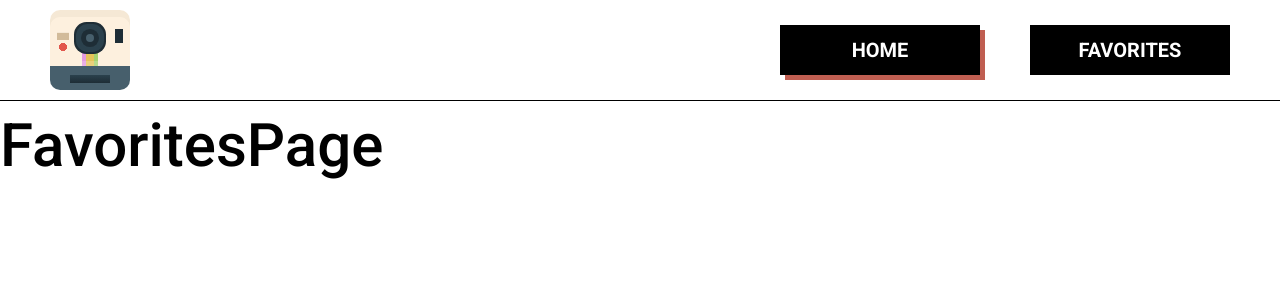
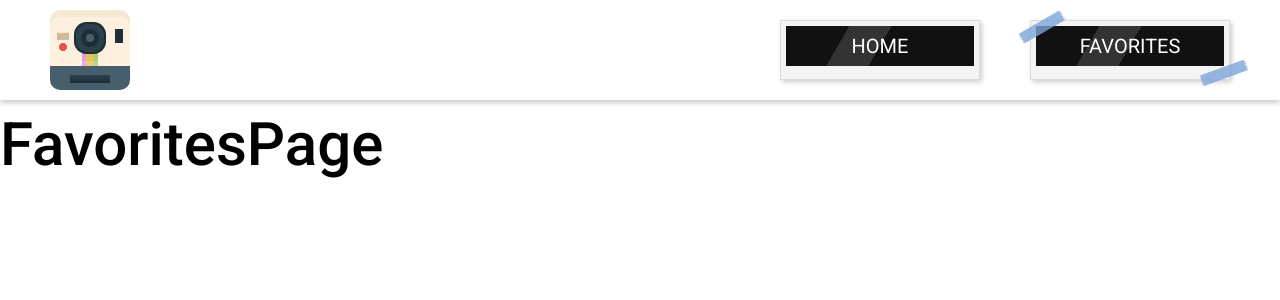
Before and after one commit to kherma/pinterest-app, a React (Create React App) app: page /favorites in a window 1280 px wide. Shown: the top 300 px of the page. Built offline with nearby package versions, Linux system fonts and the light colour scheme.

Commit message:
Add navbar menu styles

```diff
--- a/src/components/layout/Navbar/Navbar.module.scss
+++ b/src/components/layout/Navbar/Navbar.module.scss
@@ -8,7 +8,8 @@
   grid-template-columns: auto 1fr;
   align-items: center;
   padding: 1rem 5rem;
-  border-bottom: 1px solid $dark;
+  // border-bottom: 1px solid rgba($dark, 0.2);
+  box-shadow: 0 0.3rem 0.5rem rgba($dark, 0.2);
 }
 
 .menuContainer {
@@ -17,40 +18,75 @@
   align-items: center;
 
   & .menuLink {
-    transition: all 0.5s;
-    padding: 1rem 0;
-    width: 20rem;
-    text-align: center;
-
     &:not(:last-child) {
       margin-right: 5rem;
     }
 
     &:link,
     &:visited {
-      background-color: $dark;
+      position: relative;
       color: $light;
-      box-shadow: 0.5rem 0.5rem 0 0 $primary-red-1;
+      border: 1px solid rgba($dark, 0.1);
+      width: 20rem;
+      height: 6rem;
+      padding: 0.5rem 0.5rem;
+      background-color: $grey-light-3;
+      box-shadow: 0.2rem 0.2rem 0.5rem rgba($dark, 0.2);
+      transition: all 0.3s;
+    }
+
+    &::before,
+    &::after {
+      @include tape;
+      transition: all 0.4s;
+      opacity: 0;
+      visibility: hidden;
+    }
+
+    &::before {
+      transform: rotate(-30deg);
+      top: 0;
+      left: -7%;
+    }
+
+    &::after {
+      transform: rotate(-20deg);
+      bottom: 0;
+      right: -10%;
     }
 
     &:hover,
-    &:focus {
+    &:focus-within {
       letter-spacing: 0.3rem;
-      box-shadow: 0.3rem 0.3rem 0 0 $primary-red-1;
-      transform: translate(0.2rem, 0.2rem);
+      box-shadow: 0.5rem 0.5rem 0.5rem rgba($dark, 0.3);
+      transform: translate(-0.2rem, -0.2rem);
     }
 
     &.active,
     &:active {
       letter-spacing: 0;
-      box-shadow: 0rem 0rem 0 0 transparent;
+      box-shadow: 0.2rem 0.2rem 0.5rem rgba($dark, 0.2);
       transform: translate(0, 0);
+      &::before,
+      &::after {
+        opacity: 1;
+        visibility: visible;
+      }
     }
   }
 
   & .menuText {
     text-transform: uppercase;
-    font-weight: $bold;
     font-size: 2rem;
+    text-align: center;
+    padding: 0.5rem 0.4rem;
+    background-color: $grey-dark-1;
+    background-image: linear-gradient(
+      120deg,
+      transparent 30%,
+      $grey-dark-3 30%,
+      $grey-dark-3 50%,
+      transparent 50%
+    );
   }
 }
--- a/src/styles/mixins.scss
+++ b/src/styles/mixins.scss
@@ -0,0 +1,31 @@
+@mixin tape {
+  content: '';
+  position: absolute;
+  width: 25%;
+  height: 20%;
+  background-color: rgba($primary-blue-1, 0.8);
+  clip-path: polygon(
+    0 0,
+    100% 0,
+    95% 10%,
+    100% 20%,
+    95% 30%,
+    100% 40%,
+    95% 50%,
+    100% 60%,
+    95% 70%,
+    100% 80%,
+    95% 90%,
+    100% 100%,
+    0 100%,
+    5% 90%,
+    0 80%,
+    5% 70%,
+    0 60%,
+    5% 50%,
+    0 40%,
+    5% 30%,
+    0 20%,
+    5% 10%
+  );
+}
--- a/src/styles/settings.scss
+++ b/src/styles/settings.scss
@@ -29,6 +29,7 @@ $grey-light-3: #f4f4f4;
 $primary-red-1: #c05e51;
 $primary-yellow-1: #f5c266;
 $primary-green-1: #5b6e5a;
+$primary-blue-1: #7ea5d9;
 
 // ===========
 // LOGO
```
